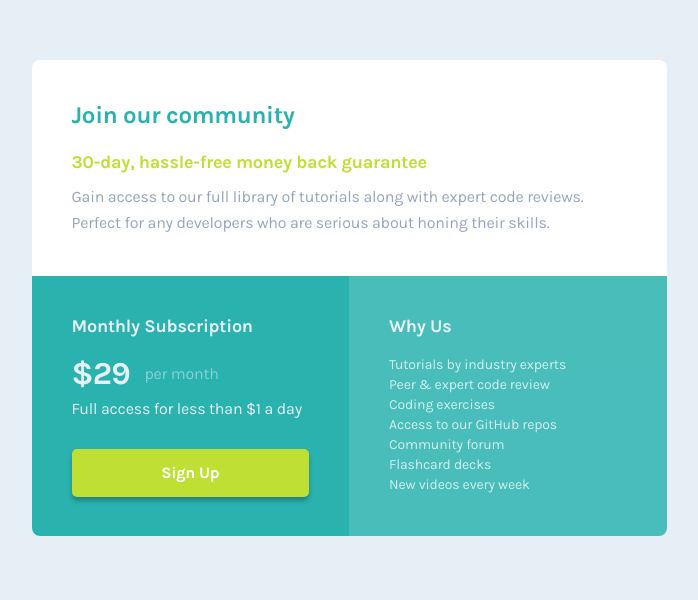
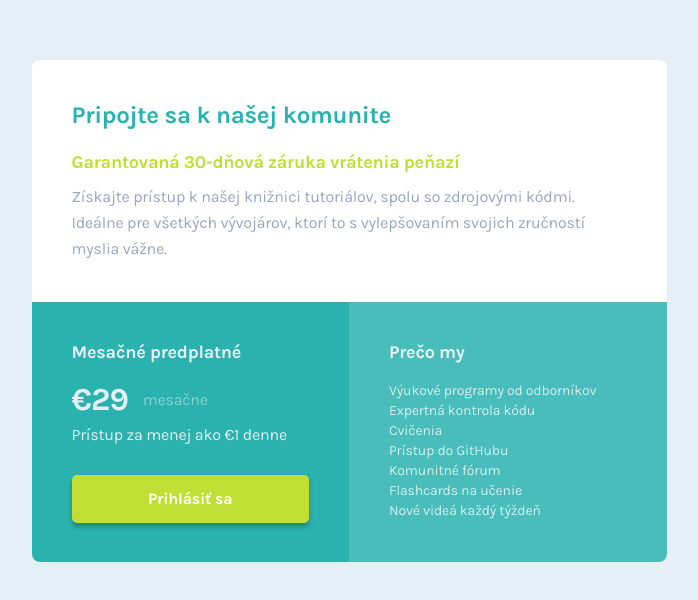
Before and after one commit to tomasdunik/single-price-grid-component-master, a plain HTML site: page index.html in a window 1280 px wide. Shown: the part 138-738 px from the top of the page, without its empty margins (291-989 px from the left). Drawn offline with Linux system fonts and the light colour scheme.

Commit message:
second commit

```diff
--- a/index.html
+++ b/index.html
@@ -1,9 +1,8 @@
 <!DOCTYPE html>
-<html lang="en">
+<html lang="sk">
   <head>
     <meta charset="UTF-8" />
     <meta name="viewport" content="width=device-width, initial-scale=1.0" />
-    <!-- displays site properly based on user's device -->
 
     <link
       rel="icon"
@@ -27,36 +26,36 @@
   <body>
     <div class="container">
       <header class="header">
-        <h1 class="header_h1">Join our community</h1>
-        <h2 class="header_h2">30-day, hassle-free money back guarantee</h2>
+        <h1 class="header_h1">Pripojte sa k našej komunite</h1>
+        <h2 class="header_h2">Garantovaná 30-dňová záruka vrátenia peňazí</h2>
         <p class="header_p">
-          Gain access to our full library of tutorials along with expert code
-          reviews. Perfect for any developers who are serious about honing their
-          skills.
+          Získajte prístup k našej knižnici tutoriálov, spolu so zdrojovými
+          kódmi. Ideálne pre všetkých vývojárov, ktorí to s vylepšovaním svojich
+          zručností myslia vážne.
         </p>
       </header>
       <footer class="footer">
         <section class="footer_subscription">
-          <h2 class="footer_subscription_h2">Monthly Subscription</h2>
+          <h2 class="footer_subscription_h2">Mesačné predplatné</h2>
           <div class="footer_subscription_price">
-            <p class="footer_subscription_price_p-dollar">&dollar;29</p>
-            <p class="footer_subscription_price_p-per-month">per month</p>
+            <p class="footer_subscription_price_p-dollar">&euro;29</p>
+            <p class="footer_subscription_price_p-per-month">mesačne</p>
           </div>
           <p class="footer_subscription_p">
-            Full access for less than &dollar;1 a day
+            Prístup za menej ako &euro;1 denne
           </p>
-          <a class="footer_subscription_a-button" href="#">Sign Up</a>
+          <a class="footer_subscription_a-button" href="#">Prihlásiť sa</a>
         </section>
         <section class="footer_why-us">
-          <h2 class="footer_why-us_h2">Why Us</h2>
+          <h2 class="footer_why-us_h2">Prečo my</h2>
           <ul class="footer_why-us_ul">
-            <li>Tutorials by industry experts</li>
-            <li>Peer &amp; expert code review</li>
-            <li>Coding exercises</li>
-            <li>Access to our GitHub repos</li>
-            <li>Community forum</li>
-            <li>Flashcard decks</li>
-            <li>New videos every week</li>
+            <li>Výukové programy od odborníkov</li>
+            <li>Expertná kontrola kódu</li>
+            <li>Cvičenia</li>
+            <li>Prístup do GitHubu</li>
+            <li>Komunitné fórum</li>
+            <li>Flashcards na učenie</li>
+            <li>Nové videá každý týždeň</li>
           </ul>
         </section>
       </footer>
```
Also changed, not shown: 2 other files.
